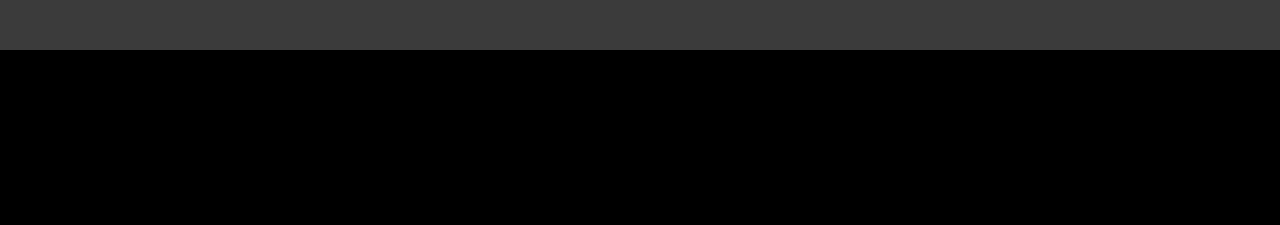
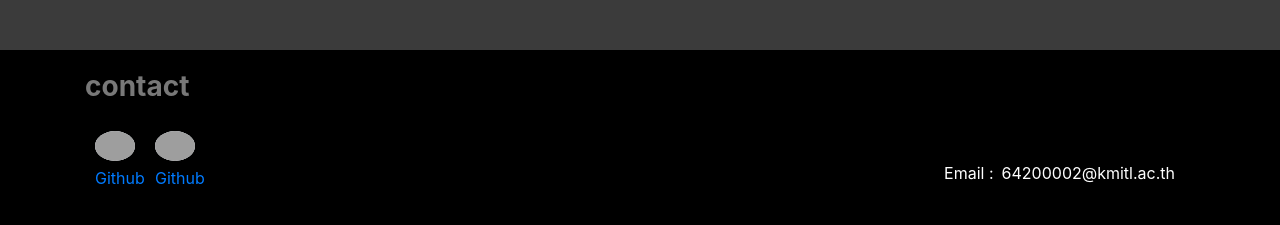
Before and after one commit to kottaboung/myweb, a plain HTML site: page index.html in a window 1280 px wide. Shown: the part 2386-2611 px from the top of the page. Drawn offline with nearby package versions, Linux system fonts and the light colour scheme; grey boxes are pictures that could not be loaded.

Commit message:
Add files via upload

```diff
--- a/index.html
+++ b/index.html
@@ -54,7 +54,8 @@
     </section>
 
     <section id="about" class="c1">
-        <div class="container"><h1 class="myA">About me</h1><br>
+        <div class="container">
+            <h1 class="myA">About me</h1><br>
             <div id="carouselExampleIndicators" class="carousel slide" data-ride="carousel" >
                 <ol class="carousel-indicators">
                 <li data-target="#carouselExampleIndicators" data-slide-to="0" class="active"></li>
@@ -121,7 +122,24 @@
     </section>
 
     <section id="contact" style="height: 30vh; background-color: black;">
-
+        <div class="container ml-auto" style="margin-top: 20px;">
+            <div>
+                <h3 style="color: #787878; font-weight: bold;">contact</h3>
+            </div>
+            <div class="box-p">
+                <div class="footer-box">
+                    <a class="foot-link " href="https://github.com/kottaboung" target="_blank">
+                        <img src="https://www.svgrepo.com/show/361181/github.svg" style="background-color: aliceblue ; width: 40px; border-radius: 50%; margin-top: 20px; margin-bottom: 5px;">
+                        <p>Github</p>
+                    </a>
+                    <a class="foot-link " href="https://www.facebook.com/profile.php?id=100087529516721" target="_blank">
+                        <img src="https://upload.wikimedia.org/wikipedia/commons/5/51/Facebook_f_logo_%282019%29.svg" style="background-color: aliceblue ; width: 40px; border-radius: 50%; margin-top: 20px; margin-bottom: 5px;">
+                        <p>Github</p>
+                     </a>
+                </div>
+                    <div class="Ef-box"><p class="E-text">Email :&ensp;<p class="E-text">64200002@kmitl.ac.th</p></div>
+            </div>
+        </div>
     </section>
 
 
--- a/styles.css
+++ b/styles.css
@@ -113,9 +113,12 @@
 .myA{
     display: flex;
     justify-content: center;
+
     color: #fff;
 
+
 }
+
 .papa1{
     width: auto;
     height: 90vh;
@@ -187,3 +190,32 @@
     margin: 20px;
 
 }
+
+.foot-link{
+    display: block;
+    width: 40px;
+    align-items: center;
+    margin: 0px 10px 10px 10px ;
+
+}
+
+.footer-box{
+    display: flex;
+    flex-wrap: wrap;
+    width: auto;
+}
+
+.Ef-box{
+    display: flex;
+    margin: 20px;
+
+}
+.E-text{
+    color: white;
+    margin-top:30px
+}
+
+.box-p{
+    display: flex;
+    justify-content: space-between;
+}
```
